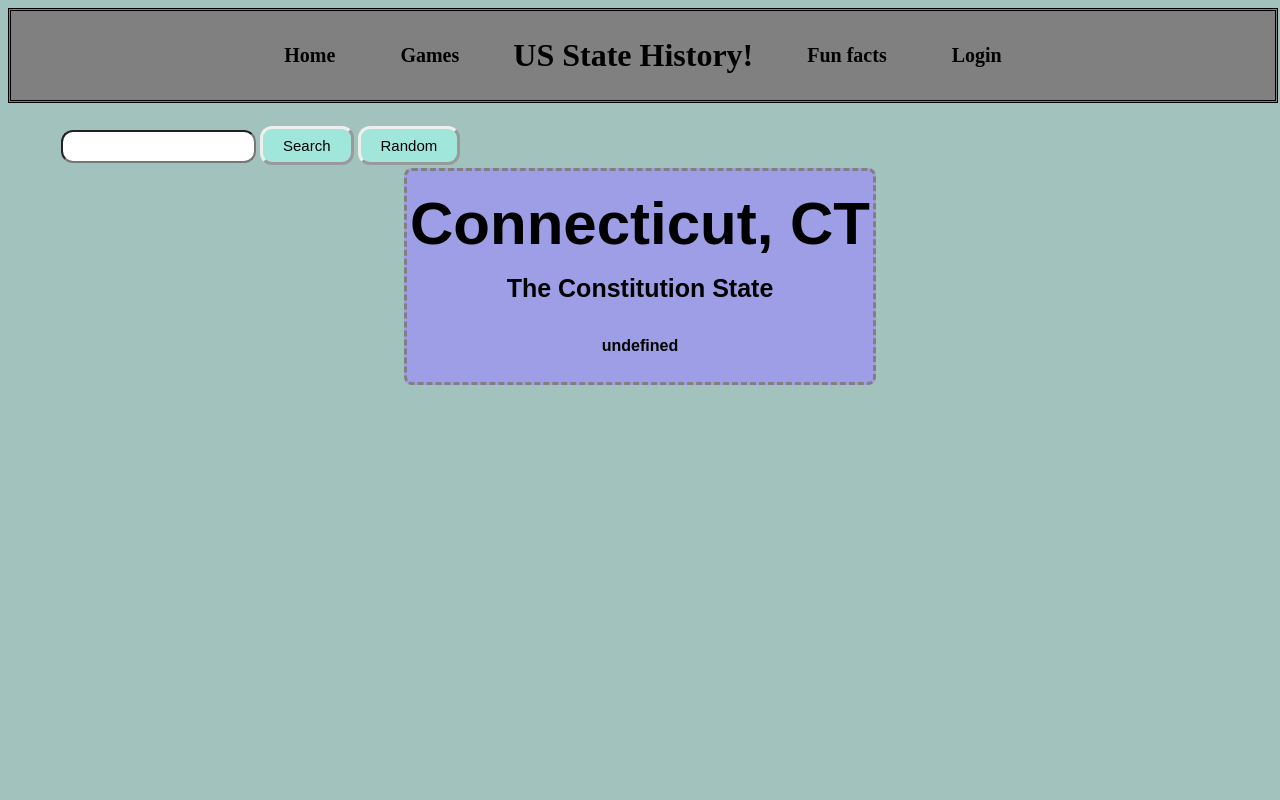
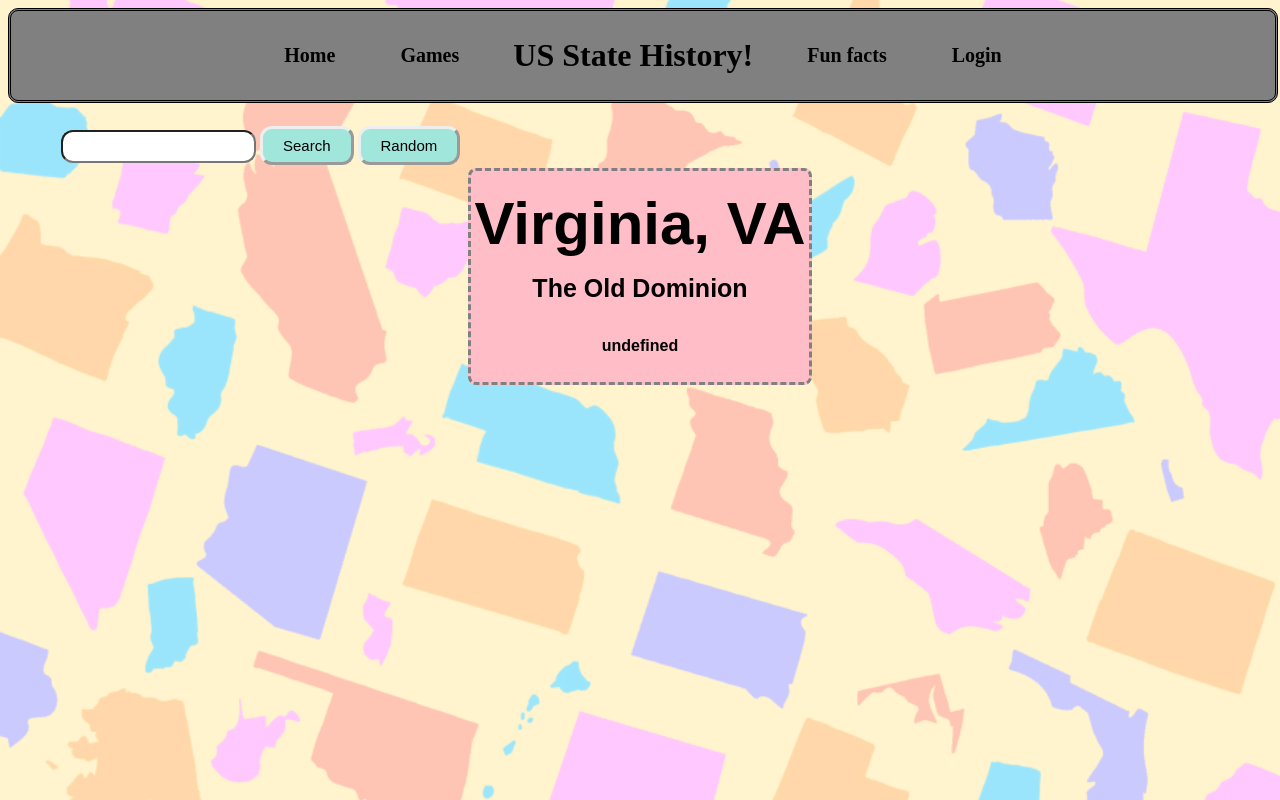
Before and after one commit to VanGalePark/us-state-history, a website with bundled scripts: page fun-facts/fun-facts.html in a window 1280 px wide. Both pictures are taken after a click on the button "Random". Built offline with nearby package versions, Linux system fonts and the light colour scheme.

Commit message:
search works! no error message though. Added background image to all pages

```diff
--- a/fun-facts/fun-facts-scripts.js
+++ b/fun-facts/fun-facts-scripts.js
@@ -1,14 +1,30 @@
 function init() {
-    let randomFact = document.getElementById("randomFact");
+    let fact = document.getElementById("fact");
     let randomButton = document.getElementById("randomButton");
+    let searchButton = document.getElementById("searchButton");
+    let searchText = document.getElementById("search");
+    let error = document.getElementById("error");
 
+    //index 0 is state name
+    //index 1 is state abbreviation
+    //index 2 is state nickname
+    //index 3 is fun fact
     let factsArray= [["Missouri", "MO", "Show Me State",
     ["The city, Kansas City, originated in Missouri.<br>" +
-    "They started out as the Town of Kansas. Then, the state of Kansas came" +
-    "along and people who lived<br>near the Town of Kansas (now renamed to the City" +
-    "of Kansas) decided they too wanted a Town of Kansas. Later they merged to" +
+    "They started out as the Town of Kansas. Then, the state of Kansas came " +
+    "along and people who lived<br>near the Town of Kansas (now renamed to the City " +
+    "of Kansas) decided they too wanted a Town of Kansas. Later they merged to " +
     "become the whole Kansas City!",
-    "Richland, Missouri is the only state in the US to have a cave restaurant!"]],
+
+    "Richland, Missouri is the only state in the US to have a cave restaurant! " +
+    "<br>Plus with 6000 known caves, Missouri is also known as The Cave State!",
+
+    "Aunt Jemima pancake flour was invented in St. Louis in 1889.<br>It was the " +
+    "first ready-mix food to ever be sold commercially.",
+
+    "Missouri is one of 12 states with its own official horse.<br>The Missouri Fox " +
+    "Trotter is a mid-sized muscular breed from the Ozarks that's popular on ranches."]],
+
         ["Kansas", "KS", "Sunflower State", []],
         ["Oklahoma", "OK", "Sooner State", []],
         ["Washington", "WA", "Evergreen State", []],
@@ -20,18 +36,59 @@ function init() {
         ["California", "CA", "Golden State", []],
         ["Connecticut", "CT", "Constitution State", []],
         ["Delaware", "DE", "First State", []],
-        ];
+        ["Florida", "FL", "Sunshine State", []],
+        ["Georgia", "GA", "Peach State", []],
+        ["Hawaii", "HI", "Aloha State", []],
+        ["Idaho", "ID", "Gem State", []],
+        ["Illinois", "IL", "Prarie State", []],
+        ["Indiana", "IN", "Crossroads of America", []],
+        ["Iowa", "IA", "Hawkeye State", []],
+        ["Kentucky", "KY", "Bluegrass State", []],
+        ["Louisiana", "LA", "Pelican State", []],
+        ["Maine", "ME", "Pine Tree State", []],
+        ["Maryland", "MD", "Old Line State", []],
+        ["Massachusetts", "MA", "Bay State", []],
+        ["Michigan", "MI", "Great Lake State", []],
+        ["Minnesota", "MN", "North Star State", []],
+        ["Mississippi", "MS", "Magnolia State", []],
+        ["Montana", "MT", "Treasure State", []],
+        ["Nebraska", "NE", "Cornhusker State", []],
+        ["Nevada", "NV", "Silver State", []],
+        ["New Hampshire", "NH", "Granite State", []],
+        ["New Jersey", "NJ", "Garden State", []],
+        ["New Mexico", "NM", "Land of Enchantment", []],
+        ["New York", "NY", "Empire State", []],
+        ["North Carolina", "NC", "Tar Heel State", []],
+        ["North Dakota", "ND", "Peace Garden State", []],
+        ["Ohio", "OH", "Buckeye State", []],
+        ["Oregon", "OR", "Beaver State", []],
+        ["Pennsylvania", "PA", "Keystone State", []],
+        ["Rhode Island", "RI", "Ocean State", []],
+        ["South Carolina", "SC", "Palmetto State", []],
+        ["South Dakota", "SD", "Mouth Rushmore State", []],
+        ["Tennessee", "TN", "Volunteer State", []],
+        ["Texas", "TX", "Lone Star State", []],
+        ["Utah", "UT", "Beehive State", []],
+        ["Vermont", "VT", "Green Mountain State", []],
+        ["Virginia", "VA", "Old Dominion", []],
+        ["West Virginia", "WV", "Mountain State", []],
+        ["Wisconsin", "WI", "Badger State", []],
+        ["Wyoming", "WY", "Equality State", []]];
 
+    let colors = ["#ffbdc7", "#ffbdd6", "#ffbdf7", "#f0abff", "#c994ff", "#a494ff",
+        "#94abff", "#94caff", "#94f1ff", "#b3ffed", "#b5ffd4", "#94ffa0", "#c1ffb5",
+        "#daffb5", "#f4ffb5", "#fff3b5", "#ffd8b5", "#ffc4b5"]
 
     randomButton.addEventListener("click", function() {
-        let index = Math.round(Math.random()*11);
-        let factIndex = Math.round(Math.random()*1);
+        let index = Math.round(Math.random()*49);
+        let factIndex = Math.round(Math.random()*2);
+        let colorIndex = Math.round(Math.random()*17);
 
-        randomFact.innerHTML = `
+        fact.innerHTML = `
             <div>
-                <table style="margin: auto; background-color: #9e9ee6; border-radius: 8px; border-style: dashed;">
+                <table style="margin: auto; background-color: ${colors[colorIndex]}; border-radius: 8px; border-style: dashed;">
                     <tr>
-                        <th>
+                        <th style="font-family: Arial, Helvetica, sans-serif;">
                             <h2 style="font-size: 60px; line-height: 0px;">${factsArray[index][0]}, ${factsArray[index][1]}</h2>
                             <p style="font-size: 25px;"> The ${factsArray[index][2]} </p>
                             <p style="line-height: 25px; padding: 5px;"> ${factsArray[index][3][factIndex]} </p>
@@ -40,11 +97,41 @@ function init() {
                 </table>
             </div>
             `
-
     })
 
+    searchButton.addEventListener("click", function() {
+        let factIndex = Math.round(Math.random()*2);
+        let colorIndex = Math.round(Math.random()*17);
 
+        let search = searchText.value
+        let searchLower = search.toLowerCase();
 
+        for(i = 0; i < factsArray.length; i++) {
+
+            if(factsArray[i][0].toLowerCase() === searchLower) {
+                fact.innerHTML = `
+                <div>
+                    <table style="margin: auto; background-color: ${colors[colorIndex]}; border-radius: 8px; border-style: dashed;">
+                        <tr>
+                            <th style ="font-family: Arial, Helvetica, sans-serif;">
+                                <h2 style="font-size: 60px; line-height: 0px;">${factsArray[i][0]}, ${factsArray[i][1]}</h2>
+                                <p style="font-size: 25px;"> The ${factsArray[i][2]} </p>
+                                <p style="line-height: 25px; padding: 5px;"> ${factsArray[i][3][factIndex]} </p>
+                            </th>
+                        </tr>
+                    </table>
+                </div>
+                `
+            } else if(search === ""){
+                fact.innerHTML = `
+                <div>
+                    <p style="font-size: 25px; padding-left: 50px;">I can't find a state if one isn't entered :(</p>
+                </div>
+                `
+             }
+        }
+        event.preventDefault()
+    })
 }
 
 window.onload = init;
--- a/fun-facts/fun-facts.css
+++ b/fun-facts/fun-facts.css
@@ -23,9 +23,6 @@ table {
   margin-left: 50px;
 }
 
-body {
-  background-color: #a1c2bd;
-}
 
 input[type=text] {
   border-radius: 12px;
--- a/fun-facts/fun-facts.html
+++ b/fun-facts/fun-facts.html
@@ -47,7 +47,7 @@
           <th>
             <form>
               <input type="text" id="search" name="Search">
-              <button>Search</button>
+              <button id="searchButton">Search</button>
             </form>
           </th>
 
@@ -57,9 +57,7 @@
       </table>
     </div>
 
-    <div id="randomFact">
-
-    </div>
+    <div id="fact"></div>
 
   </body>
 
--- a/home.css
+++ b/home.css
@@ -1,8 +1,6 @@
 img {
   display: block;
   margin: auto;
+  border-radius: 10px;
+  border-style: dotted;
 }
-
-html {
-  background-color: #f2fae8;
-}
--- a/styles.css
+++ b/styles.css
@@ -5,6 +5,7 @@
     margin: auto;
     height: 10%;
     border-style: double;
+    border-radius: 10px;
 }
 
 .navTable{
@@ -44,3 +45,9 @@ a:link {
 a:hover {
     text-decoration: underline;
 }
+
+html{
+    background-image: url('./images/background-image.png');
+    background-repeat: no-repeat;
+    background-size: cover;
+}
```
Also changed, not shown: index.html (+1 -1 lines), images/background-image.png (added), images/us-map-names.png.
